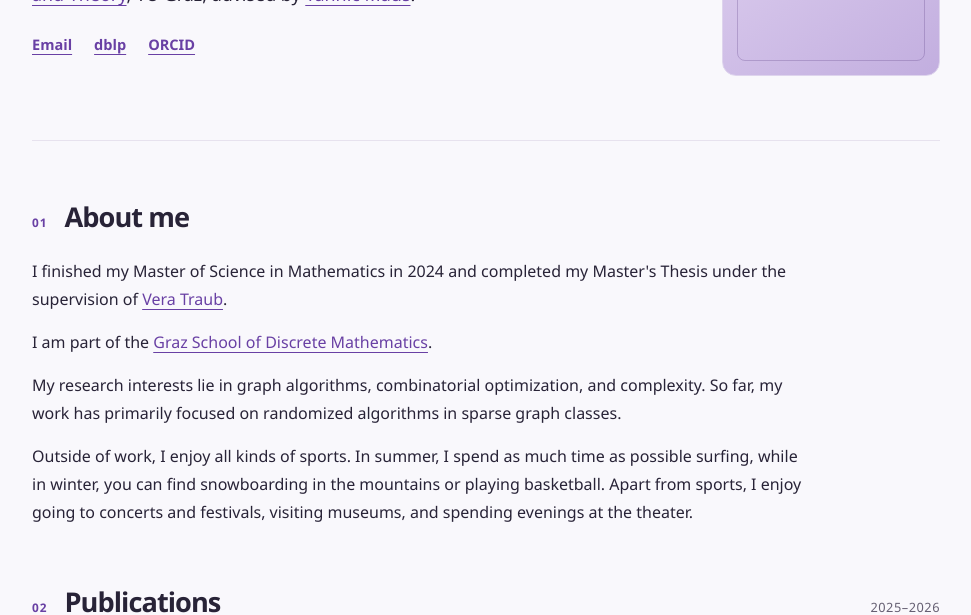
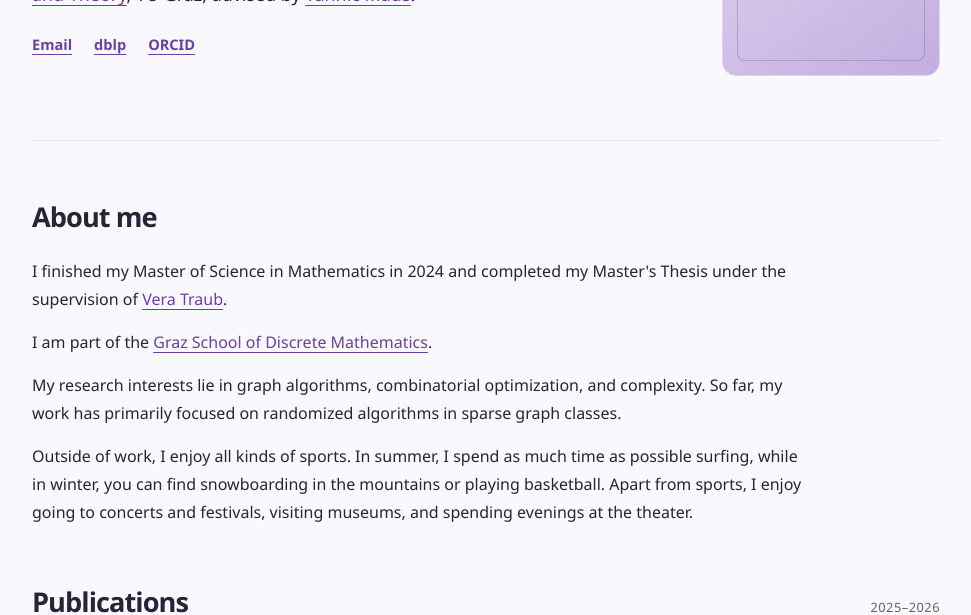
Before and after one commit to malte-baumecker/malte-baumecker.github.io, a plain HTML site: page index.html in a window 1280 px wide. Shown: the part 340-955 px from the top of the page, without its empty margins (154-1125 px from the left). Drawn offline with Linux system fonts and the light colour scheme.

Commit message:
Remove section numbering from headings

```diff
--- a/index.html
+++ b/index.html
@@ -84,10 +84,8 @@
     .portrait-frame::after { content: ""; position: absolute; inset: 14px; border: 1px solid color-mix(in srgb, var(--portrait-ink) 27%, transparent); border-radius: 8px; pointer-events: none; }
     .portrait-monogram { color: var(--portrait-ink); font: 500 clamp(3.1rem, 7vw, 4.8rem)/1 var(--serif); letter-spacing: -.08em; }
     .portrait-image { width: 100%; height: 100%; object-fit: cover; display: block; }
-    main { counter-reset: section-number; }
-    main > section { counter-increment: section-number; margin-top: 58px; }
+    main > section { margin-top: 58px; }
     h2 { display: flex; align-items: baseline; gap: 17px; font: 700 clamp(1.4rem, 3vw, 1.7rem)/1.3 var(--sans); letter-spacing: -.035em; margin: 0 0 22px; }
-    h2::before { content: "0" counter(section-number); flex: none; color: var(--accent); font: 750 .74rem/1 var(--sans); letter-spacing: .08em; }
     p { margin: 0 0 15px; }
     section > p { max-width: 780px; }
     .section-heading { display: flex; justify-content: space-between; align-items: baseline; flex-wrap: wrap; gap: 8px 16px; margin-bottom: 14px; }
```
